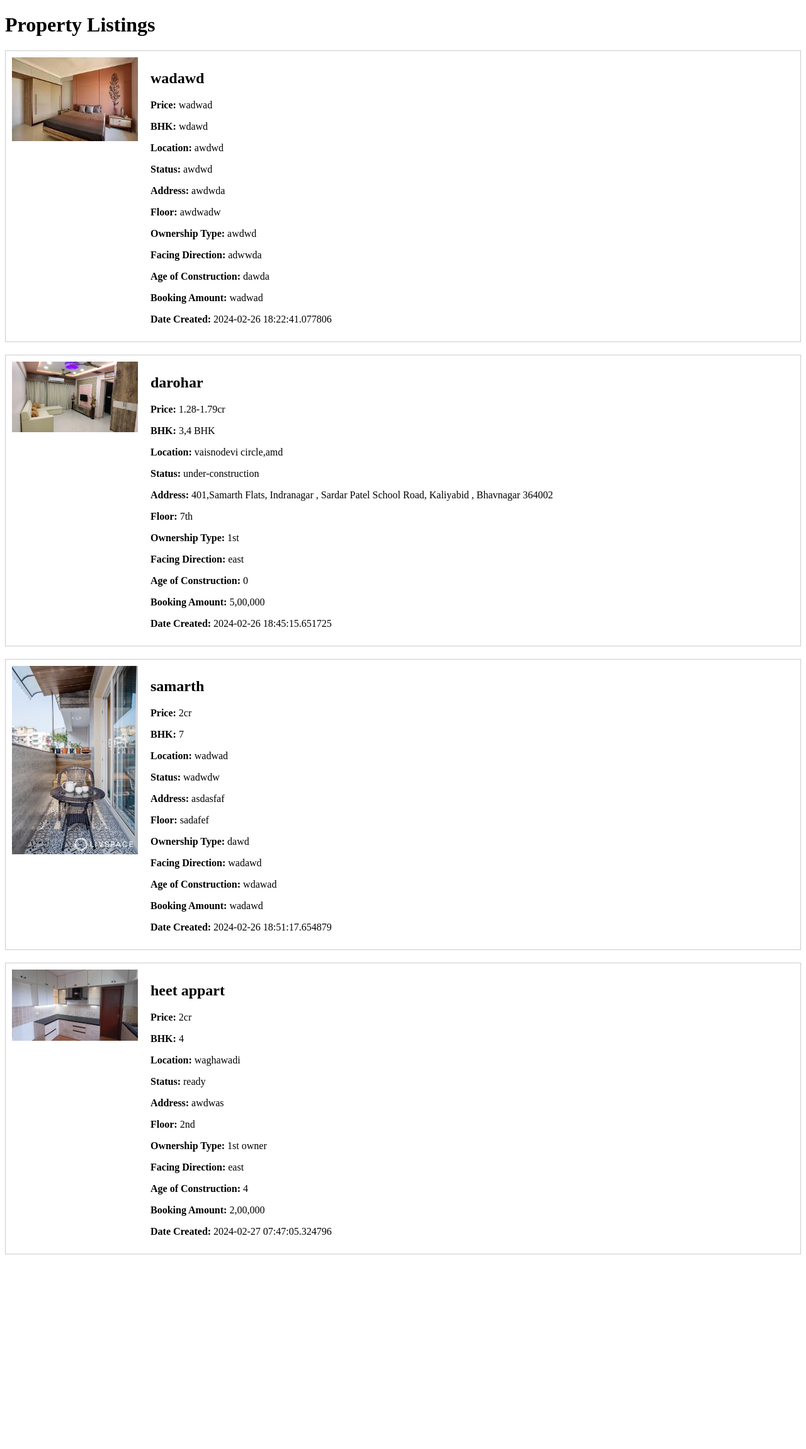
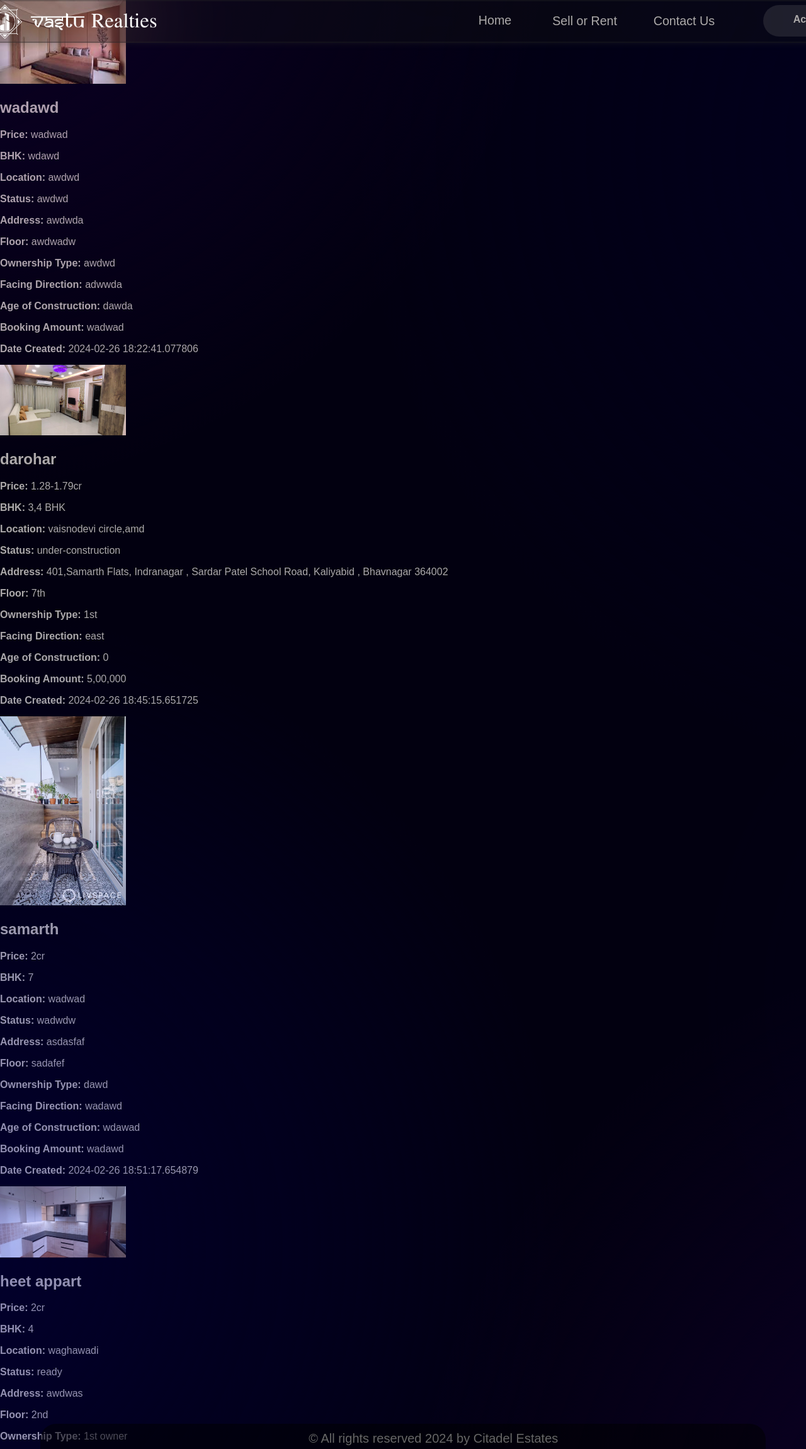
Before and after one commit to meetoza1706/flask-web, a Flask app: page /property in a window 1280 px wide. Shown: the whole page at 63% size. Before the commit the page ends 1991 px from the top, so only its background shows below. Run offline with Flask 3, Linux system fonts and the light colour scheme; some libraries are stand-ins or nearby versions.

Commit message:
27th feb afternoon

```diff
--- a/flask_web/main.py
+++ b/flask_web/main.py
@@ -37,12 +37,19 @@ class Data(db.Model):
     date_created = db.Column(db.DateTime, default=datetime.utcnow)
 
 
-@app.route('/')
+@app.route('/', methods=['GET', 'POST'])
 def home():
+    current_username = None
+    print("Session contents:", session)
+
+    if 'username' in session:
+        current_username = session['username']
+        print("Current username:", current_username)
+
     if 'logged_in' in session and session['logged_in']:
-        return render_template('home-logged-in.html')
+        return render_template('home-logged-in.html', current_username=current_username)
     else:
-        return render_template('home.html')
+        return render_template('home.html', current_username=current_username)
 
 @app.route('/register', methods=['GET', 'POST'])
 def register():
@@ -78,11 +85,13 @@ def login():
         if user and check_password_hash(user.password, password):
             session['logged_in'] = True
             session['user_id'] = user.id
+            session['username'] = user.username
             return redirect(url_for('home'))
         else:
             flash('Incorrect password or username', 'danger')
             return redirect(url_for('login'))
     return render_template('login.html')
+
 
 @app.route('/logout', methods=['GET', 'POST'])
 def logout():
@@ -100,6 +109,13 @@ def check_user():
 
 @app.route('/contact_us')
 def contact_us():
+    current_username = None
+    print("Session contents:", session)
+
+    if 'username' in session:
+        current_username = session['username']
+        print("Current username:", current_username)
+
     if 'logged_in' in session and session['logged_in']:
         return render_template('contact_us.html')
     else:
--- a/flask_web/static/register.css
+++ b/flask_web/static/register.css
@@ -297,7 +297,7 @@ a{
 .logo {
   width: 26%;
   position: relative;
-  top: 7;
+  top: 4px;
   left: 0px;
   transform: scale(0.69);
 }
--- a/flask_web/templates/contact_us.html
+++ b/flask_web/templates/contact_us.html
@@ -36,7 +36,11 @@
             <div class="dropdown">
               <button class="dropbtn"><h6 class="btntext">Account</h6></button>
               <div class="dropdown-content">
-                <a href="#">Service 1</a>
+                    {% if current_username %}
+                    <p>hey, {{ current_username }}!</p>
+                    {% else %}
+                    <p>Welcome, Guest!</p>
+                    {% endif %}
                 <a href="{{ url_for('logout') }}">Logout</a>
               </div>
             </div>
--- a/flask_web/templates/home-logged-in.html
+++ b/flask_web/templates/home-logged-in.html
@@ -34,7 +34,11 @@
                 <div class="dropdown">
                   <button class="dropbtn"><h6 class="btntext">Account</h6></button>
                   <div class="dropdown-content">
-                  <a href="#">Service 1</a>
+                    {% if current_username %}
+                    <p>hey, {{ current_username }}!</p>
+                    {% else %}
+                    <p>Welcome, Guest!</p>
+                    {% endif %}
                     <a href="{{ url_for('logout') }}">Logout</a>
                   </div>
                 </div>
--- a/flask_web/templates/property.html
+++ b/flask_web/templates/property.html
@@ -1,30 +1,52 @@
 <!DOCTYPE html>
-<html lang="en">
+<html>
   <head>
-    <meta charset="UTF-8">
-    <meta name="viewport" content="width=device-width, initial-scale=1.0">
-    <title>Property Listings</title>
-    <style>
-        .property-card {
-            border: 1px solid #ccc;
-            padding: 10px;
-            margin-bottom: 20px;
-            overflow: hidden;
-        }
-        .property-image {
-            float: left;
-            margin-right: 20px;
-        }
-        .property-details {
-            overflow: hidden;
-        }
-    </style>
+    <title>Vastu Realties</title>
+    <link rel="stylesheet" href="{{ url_for('static', filename='home-logged-in.css') }}">
+    <link rel="stylesheet" href="https://cdnjs.cloudflare.com/ajax/libs/font-awesome/4.7.0/css/font-awesome.min.css">
+    <script src="https://cdnjs.cloudflare.com/ajax/libs/fuse.js/6.4.6/fuse.min.js"></script>
+    <script src="./javascripts/searchengine.js" defer></script>
+    <link rel="icon" href="{{ url_for('static', filename='icons/favcon.png')}}">
   </head>
-<body>
-    <h1>Property Listings</h1>
-    <div>
+
+  <body id="grad">
+
+    <!-- now starts the background-color -->
+    <div class="gradient-bg">
+      <div class="gradients-container">
+        <div class="g1"></div>
+        <div class="g2"></div>
+        <div class="g3"></div>
+        <div class="g4"></div>
+        <div class="g5"></div>
+        <div class="g6"></div>
+        <div class="g7"></div>
+        <div class="g8"></div>
+        <div class="g9"></div>
+
+        <!-- now starts the navbar  -->
+        <nav class="navbar">
+          <div class="navbar-container">
+            <img src="{{ url_for('static', filename='icons/logo-verticle.png') }}" class="logo">
+              <a href="{{ url_for('home') }}" class="nav_a_3"><p>Home</p></a>
+              <a href="{{ url_for('upload') }}" class="nav_a_2"><p>Sell or Rent</p></a>
+              <a href="{{ url_for('contact_us') }}" class="nav_a_1"><p>Contact Us</p></a>
+              <div class="dropdown">
+                <button class="dropbtn"><h6 class="btntext">Account</h6></button>
+                <div class="dropdown-content">
+                  {% if current_username %}
+                  <p>hey, {{ current_username }}!</p>
+                  {% else %}
+                  <p>Welcome, Guest!</p>
+                  {% endif %}
+                  <a href="{{ url_for('logout') }}">Logout</a>
+                </div>
+              </div>
+        </nav>
+    <!-- here starts the content -->
+       <!-- Assuming property_data is a list of properties -->
 {% for property_data in property_list %}
-            <div class="property-card">
+<div class="property">
     <div class="property-image">
         {% if property_data.image %}
             <img src="{{ url_for('static', filename='uploads/' + property_data.image) }}" alt="{{ property_data.name }}" style="max-width: 200px;">
@@ -49,6 +71,18 @@
     </div>
 </div>
 {% endfor %}
+
+
+<!-- This is a sort of footer not an actual footer  -->
+<div class="footer">
+    <p class="copyright-text">
+      &copy; All rights reserved 2024 by Citadel Estates
+    </p>
+  </div>
+    <!--script for chatbot-->
+    <script src="https://cdn.botpress.cloud/webchat/v1/inject.js"></script>
+    <script src="https://mediafiles.botpress.cloud/ea72c7e1-155e-48cf-a8ef-9e73a74b565d/webchat/config.js" defer></script>
+      </div>
     </div>
   </body>
 </html>
```
Also changed, not shown: flask_web/templates/property-2.html (added, +54 -0 lines), flask_web/instance/data.db, flask_web/static/uploads/kitchen.jpg (added). Lines whose indentation alone changed are shown as unchanged.
